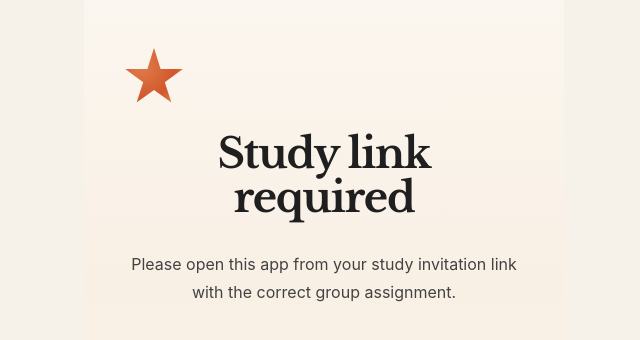
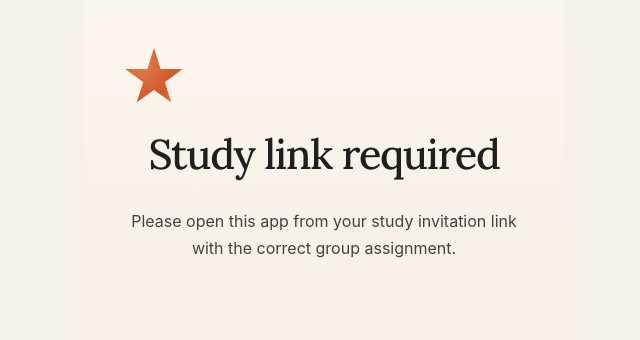
Before and after one commit to elly95021/ember-app, a website: page index.html in a window 1280 px wide. Shown: the whole page, without its empty margins (316-956 px from the left). Drawn offline with nearby package versions, Linux system fonts and the light colour scheme.

Commit message:
Change heading font to Lora weight 500, update import

```diff
--- a/index.html
+++ b/index.html
@@ -6,7 +6,7 @@
     <title>Ember — Screening Support Chat</title>
     <link rel="preconnect" href="https://fonts.googleapis.com">
     <link rel="preconnect" href="https://fonts.gstatic.com" crossorigin>
-    <link href="https://fonts.googleapis.com/css2?family=Libre+Baskerville:ital,wght@0,400;0,700;1,400&display=swap" rel="stylesheet">
+    <link href="https://fonts.googleapis.com/css2?family=Lora:wght@500&display=swap" rel="stylesheet">
     <style>
         * {
             margin: 0;
@@ -28,7 +28,8 @@
         }
 
         h1, h2, h3, h4, h5, h6 {
-            font-family: "Libre Baskerville", serif;
+            font-family: "Lora", serif;
+            font-weight: 500;
         }
 
         .app-shell {
```
